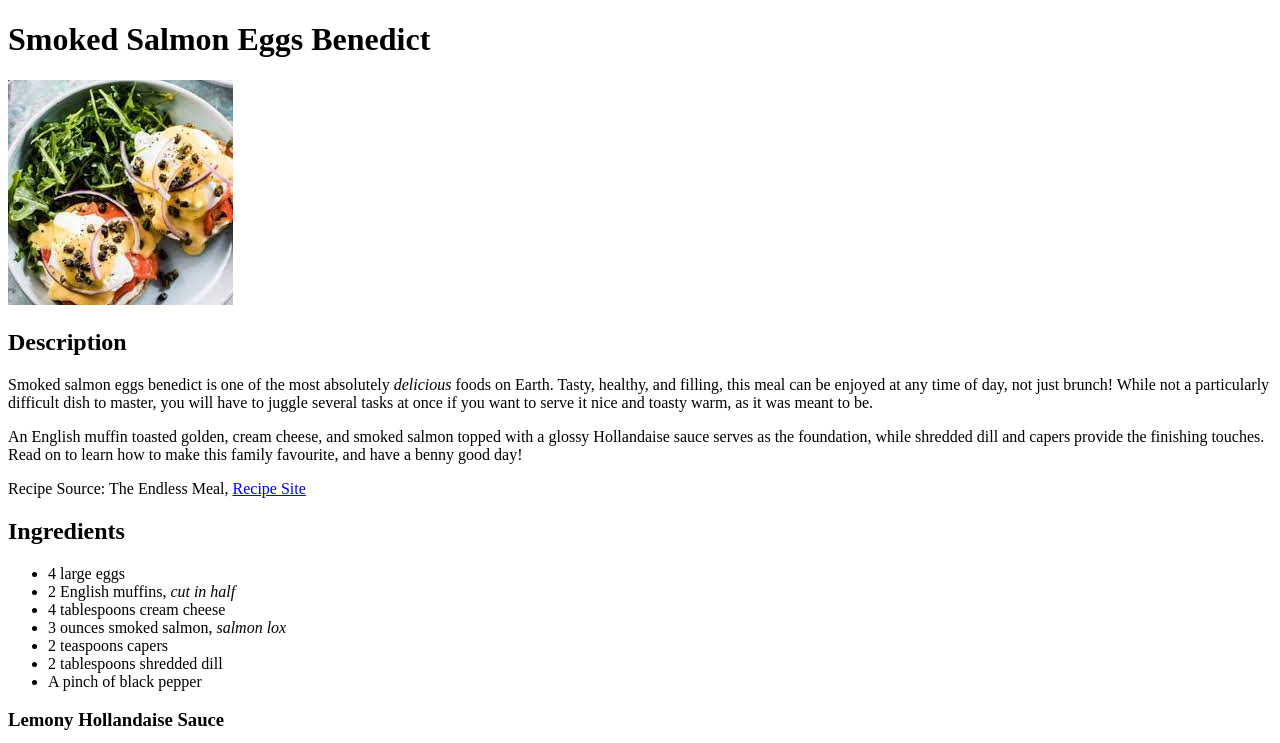
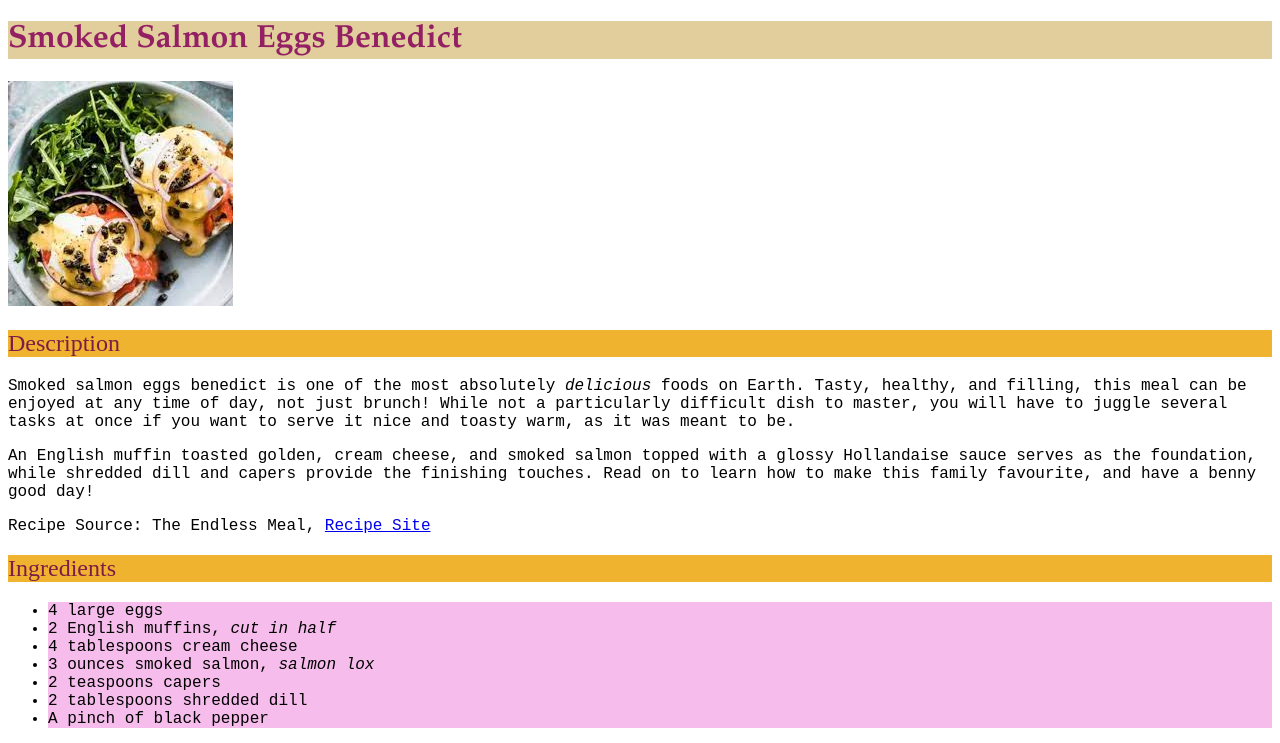
Before and after one commit to kennymunnster/odin-recipes, a plain HTML site: page recipes/smoked-salmon-eggs-benedict.html in a window 1280 px wide. Shown: the top 743 px of the page. Drawn offline with Linux system fonts and the light colour scheme.

Commit message:
Add css styles sheet to be used with recipes HTML documents

```diff
--- /dev/null
+++ b/recipes/bennystyles.css
@@ -0,0 +1,24 @@
+/*only one h1 header so using type selector*/
+h1 {
+    color: rgb(147, 32, 99);
+    font-family: "Garamond", sans-serif;
+    font-weight: 800;
+    background-color: hsl(42, 55%, 75%);
+}
+
+h2 {
+    background-color: #F0B330;
+    color: rgb(125,28,70);
+    font-family: "Times New Roman", serif;
+    font-weight: 500;
+}
+
+li,
+h3,
+p {
+    font-family: "Courier New", serif;
+}
+
+li {
+    background-color: hsl(310, 75%, 85%)
+}
--- a/recipes/smoked-salmon-eggs-benedict.html
+++ b/recipes/smoked-salmon-eggs-benedict.html
@@ -3,6 +3,7 @@
     <head>
         <meta charset="utf-8">
         <title>Smoked Salmon Eggs Benedict</title>
+        <link rel="stylesheet" href="bennystyles.css"
     </head>
     <body>
         <h1>Smoked Salmon Eggs Benedict</h1>
```
